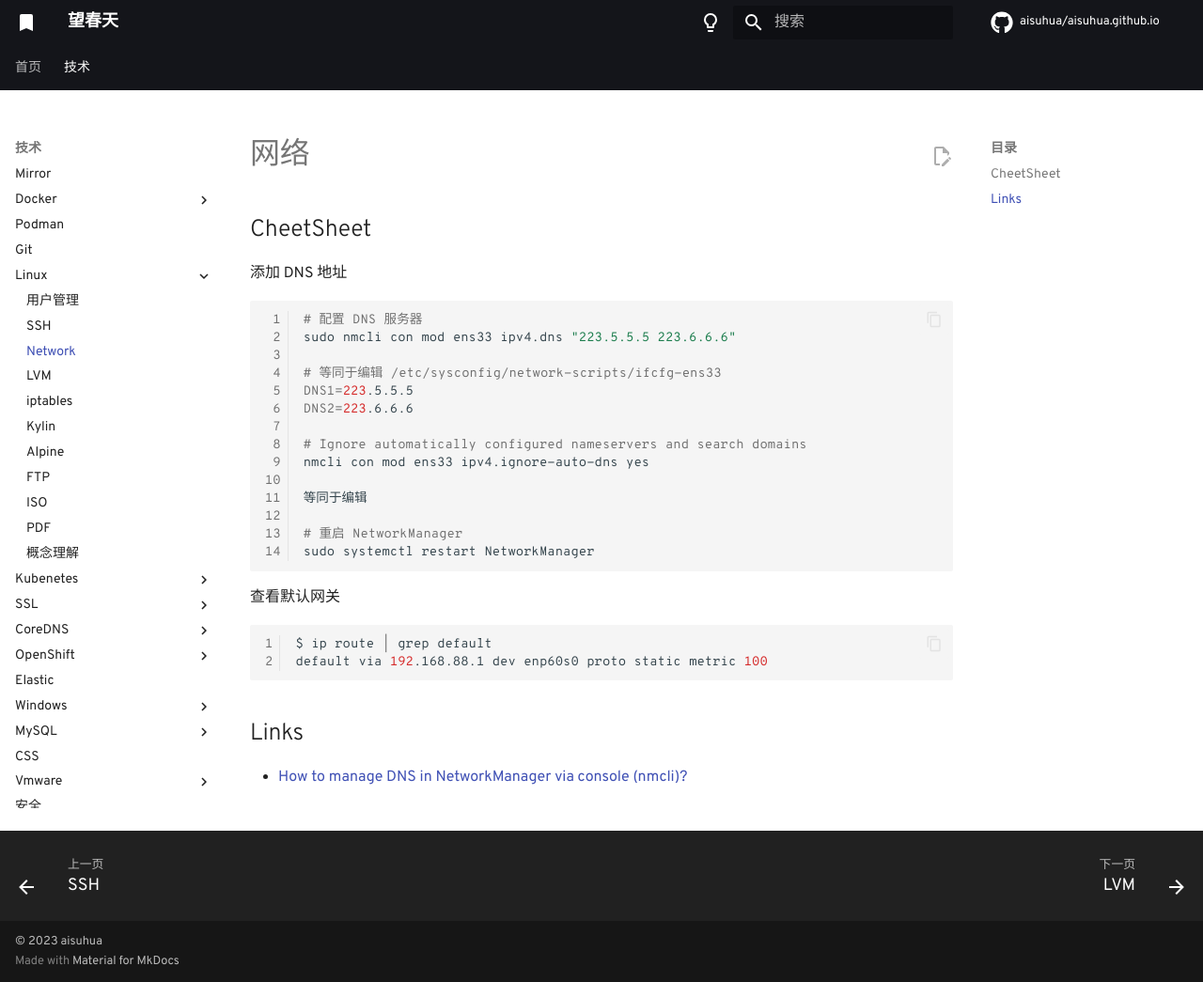
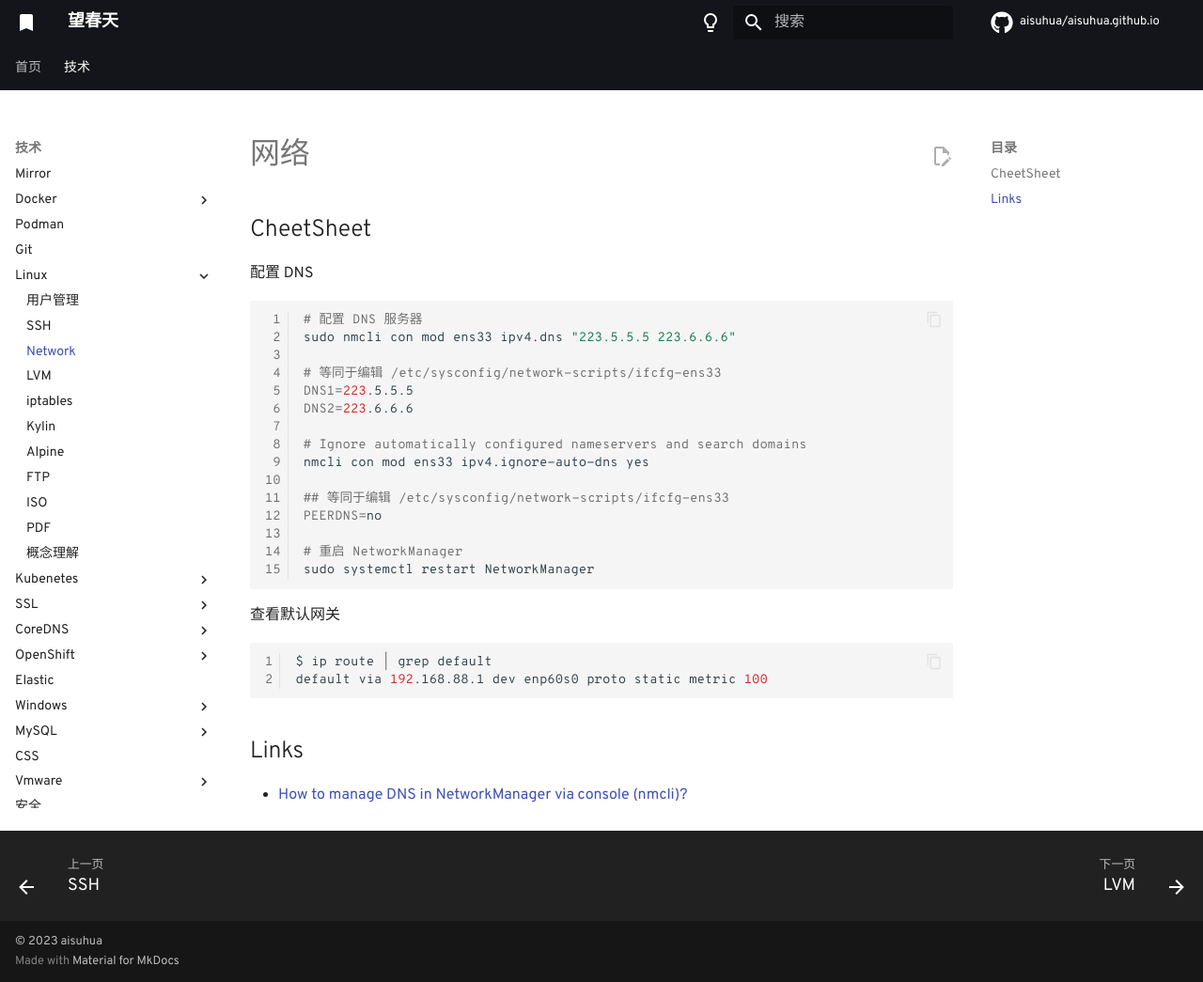
Before and after one commit to aisuhua/aisuhua.github.io, an MkDocs documentation site: the page built from docs/linux/network.md, in a window 1280 px wide and 1045 px high. Shown: the whole window at 94% size. Built offline with MkDocs 1.6.1 and Material for MkDocs 9.7.7, drawn with Linux system fonts in a browser that asks for light colours; comment, search, counter and statistics services are not loaded.

Commit message:
network.md

````diff
--- a/docs/linux/network.md
+++ b/docs/linux/network.md
@@ -2,7 +2,7 @@
 
 ## CheetSheet
 
-添加 DNS 地址
+配置 DNS
 
 ```sh
 # 配置 DNS 服务器
@@ -15,7 +15,8 @@ DNS2=223.6.6.6
 # Ignore automatically configured nameservers and search domains
 nmcli con mod ens33 ipv4.ignore-auto-dns yes
 
-等同于编辑
+## 等同于编辑 /etc/sysconfig/network-scripts/ifcfg-ens33
+PEERDNS=no
 
 # 重启 NetworkManager
 sudo systemctl restart NetworkManager
````
